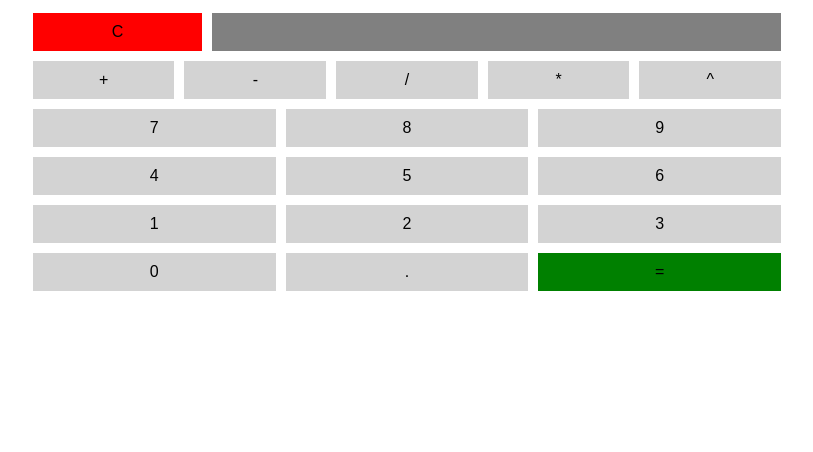
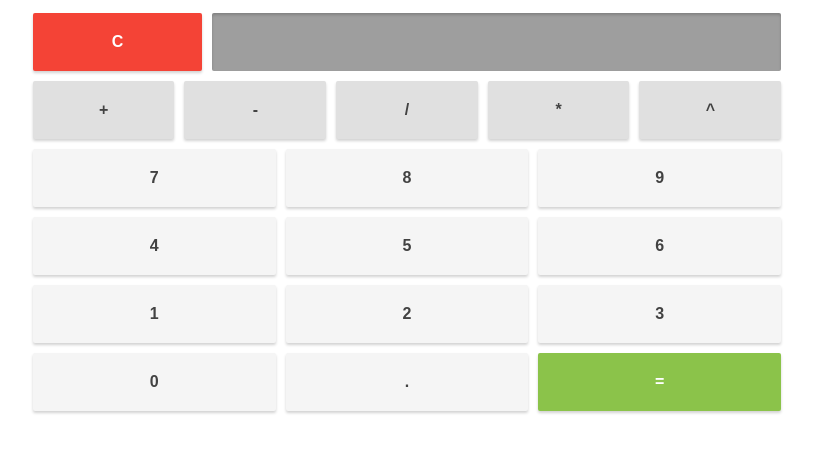
Before and after one commit to thearrow/calculator, a plain HTML site: page index.html in a window 1280 px wide. Shown: the whole page, without its empty margins (233-1046 px from the left). Drawn offline with Linux system fonts and the light colour scheme.

Commit message:
material design-ish styling

```diff
--- a/calculator.css
+++ b/calculator.css
@@ -9,28 +9,69 @@
 }
 
 .screen {
-  background-color: gray;
-  color: white;
+  background-color: #9E9E9E;
+  border-radius: 2px;
+  box-shadow: inset 0 2px 3px 0 rgba(0, 0, 0, 0.18);
+  color: #FFF;
   font-family: Arial, sans-serif;
-  line-height: 28pt;
+  font-size: 20pt;
+  font-weight: bold;
+  line-height: 42pt;
   margin: 5px;
   width: 75%;
 }
 
 .button {
-  background-color: lightgray;
+  background-color: #F5F5F5;
+  border-radius: 2px;
+  box-shadow: 0 2px 3px 0 rgba(0, 0, 0, 0.18);
+  color: #424242;
   cursor: pointer;
+  flex-flow: row wrap;
   flex: 1;
-  flex-flow: row wrap;
   font-family: Arial, sans-serif;
+  font-weight: bold;
   margin: 5px;
-  padding: 10px;
+  padding: 20px;
+  transition: all .3s;
+  -webkit-touch-callout: none;
+  -webkit-user-select: none;
+  -khtml-user-select: none;
+  -moz-user-select: none;
+  -ms-user-select: none;
+  user-select: none;
+}
+
+.button:hover {
+  background-color: #FAFAFA;
+  transition: all .3s;
 }
 
 .button.clear {
-  background-color: red;
+  background-color: #F44336;
+  color: #FFF;
+}
+
+.button.clear:hover {
+  background-color: #F6655A;
+  transition: all .3s;
+}
+
+.button.op {
+  background-color: #E0E0E0;
+}
+
+.button.op:hover {
+  background-color: #EEEEEE;
+  transition: all .3s;
 }
 
 .button.equals {
-  background-color: green;
+  background-color: #8BC34A;
+  color: #FFF;
 }
+
+.button.equals:hover {
+  background-color: #ABD47D;
+  transition: all .3s;
+}
--- a/index.html
+++ b/index.html
@@ -17,11 +17,11 @@
     </div>
     <div class="buttons">
       <div class="button-row">
-        <div class="button">+</div>
-        <div class="button">-</div>
-        <div class="button">/</div>
-        <div class="button">*</div>
-        <div class="button">^</div>
+        <div class="button op">+</div>
+        <div class="button op">-</div>
+        <div class="button op">/</div>
+        <div class="button op">*</div>
+        <div class="button op">^</div>
       </div>
       <div class="button-row">
         <div class="button">7</div>
```
